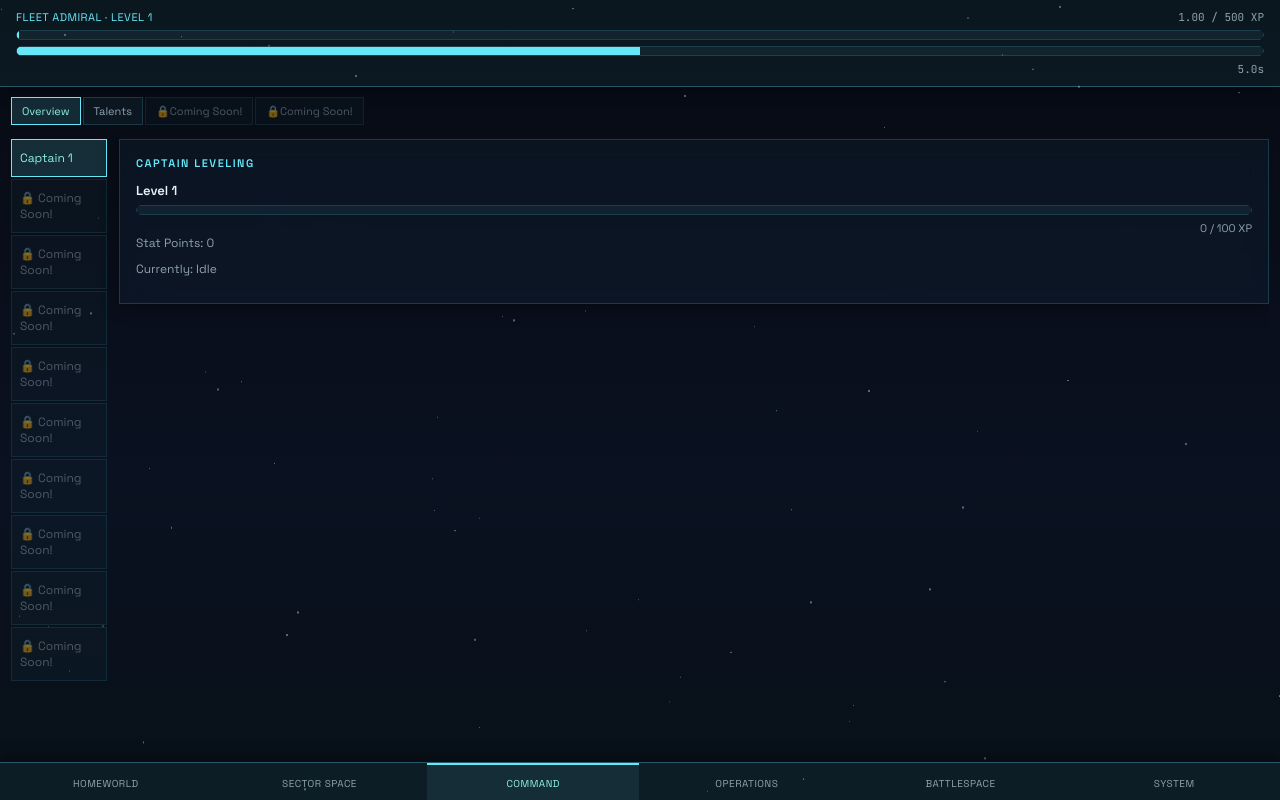
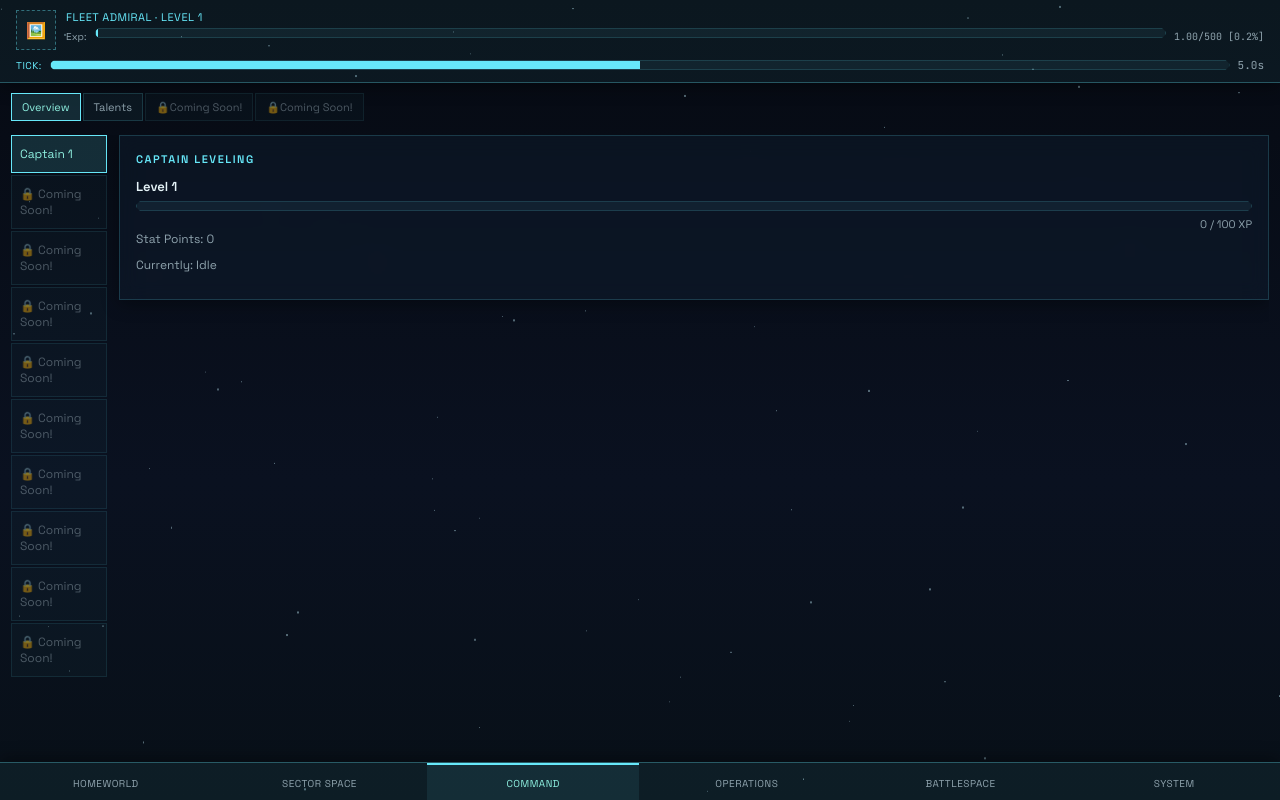
Before and after one commit to Scythrael/HyperionLegacy, a Svelte app: page / in a window 1280 px wide. Built offline with nearby package versions, Linux system fonts and the light colour scheme.

Commit message:
style: header redesign -- portrait placeholder, inline XP bar, one-line tick bar

```diff
--- a/src/App.svelte
+++ b/src/App.svelte
@@ -612,17 +612,26 @@
   <Starfield />
   <div class="frame">
     <div class="top-bar">
-      <div class="top-bar-row">
-        <span class="top-bar-label">Fleet Admiral · Level {state.fleetAdminLevel}</span>
-        <span class="top-bar-value">{formatNumber(state.fleetAdminXp)} / {formatNumber(xpForNextFleetAdminLevel(state.fleetAdminLevel))} XP</span>
+      <div class="top-bar-header">
+        <div class="mission-portrait-frame top-bar-portrait" aria-hidden="true">🖼️</div>
+        <div class="top-bar-info">
+          <div class="top-bar-name">Fleet Admiral · Level {state.fleetAdminLevel}</div>
+          <div class="top-bar-xp-row">
+            <span class="top-bar-xp-label">Exp:</span>
+            <div class="research-bar-track top-bar-xp-track">
+              <div class="research-bar-fill" style="width:{Math.min(100, (state.fleetAdminXp / xpForNextFleetAdminLevel(state.fleetAdminLevel)) * 100)}%"></div>
+            </div>
+            <span class="top-bar-xp-readout">{formatNumber(state.fleetAdminXp)}/{formatNumber(xpForNextFleetAdminLevel(state.fleetAdminLevel))} [{((state.fleetAdminXp / xpForNextFleetAdminLevel(state.fleetAdminLevel)) * 100).toFixed(1)}%]</span>
+          </div>
+        </div>
       </div>
-      <div class="research-bar-track">
-        <div class="research-bar-fill" style="width:{Math.min(100, (state.fleetAdminXp / xpForNextFleetAdminLevel(state.fleetAdminLevel)) * 100)}%"></div>
+      <div class="top-bar-tick-row">
+        <span class="top-bar-tick-label">TICK:</span>
+        <div class="tick-bar-track top-bar-tick-track">
+          <div class="tick-bar-fill" style="width:{globalTickProgress * 100}%"></div>
+        </div>
+        <span class="top-bar-tick-readout">{globalTickRemaining.toFixed(1)}s</span>
       </div>
-      <div class="tick-bar-track">
-        <div class="tick-bar-fill" style="width:{globalTickProgress * 100}%"></div>
-      </div>
-      <div class="tick-bar-readout">{globalTickRemaining.toFixed(1)}s</div>
     </div>
 
     <main class="tab-body">
@@ -1412,9 +1421,30 @@
     padding: 10px 16px;
     flex-shrink: 0; /* never compresses, even if .tab-scroll-area's content is tall */
   }
-  .top-bar-row { display: flex; justify-content: space-between; align-items: baseline; margin-bottom: 6px; }
-  .top-bar-label { font-size: 11px; letter-spacing: 0.5px; color: var(--color-accent); text-transform: uppercase; }
-  .top-bar-value { font-family: var(--font-mono); font-size: 11px; color: var(--color-text-secondary); }
+  /* Header redesign (2026-07-07, mid-plan addition unrelated to the loot/
+     talent rework -- portrait placeholder + inline XP bar + one-line tick
+     bar, per the user's own ASCII mockup). Replaces the old stacked
+     .top-bar-row/.research-bar-track/.tick-bar-track/.tick-bar-readout
+     layout (each on its own full-width line) with: a left-hand portrait next
+     to the name+XP-bar row, then a single full-width tick-bar row below.
+     .top-bar-header lays out the portrait + info column side by side. */
+  .top-bar-header { display: flex; gap: 10px; align-items: flex-start; margin-bottom: 8px; }
+  /* .top-bar-portrait itself is declared further down, immediately after
+     .mission-portrait-frame's own rule -- see the comment there for why the
+     ORDER of those two rules in the stylesheet matters (source-order tiebreak
+     on equal specificity). Kept out of this block deliberately so it doesn't
+     end up ahead of .mission-portrait-frame just because this new CSS block
+     was added in one place. */
+  .top-bar-info { flex: 1; min-width: 0; display: flex; flex-direction: column; gap: 4px; }
+  .top-bar-name { font-size: 11px; letter-spacing: 0.5px; color: var(--color-accent); text-transform: uppercase; }
+  .top-bar-xp-row { display: flex; align-items: center; gap: 8px; }
+  .top-bar-xp-label { font-size: 10px; color: var(--color-text-secondary); flex-shrink: 0; }
+  .top-bar-xp-track { flex: 1; margin-bottom: 0; } /* overrides .research-bar-track's own margin-bottom:6px -- this copy sits inline, not stacked above other content */
+  .top-bar-xp-readout { font-family: var(--font-mono); font-size: 10px; color: var(--color-text-secondary); white-space: nowrap; flex-shrink: 0; }
+  .top-bar-tick-row { display: flex; align-items: center; gap: 8px; }
+  .top-bar-tick-label { font-size: 10px; letter-spacing: 0.5px; color: var(--color-accent); text-transform: uppercase; flex-shrink: 0; }
+  .top-bar-tick-track { flex: 1; }
+  .top-bar-tick-readout { font-family: var(--font-mono); font-size: 11px; color: var(--color-text-secondary); white-space: nowrap; flex-shrink: 0; }
   /* Outer nav (Task 1, Phase 4) -- now the LAST flex child inside .frame
      (Task 1 of this plan moved it here from being the first child of the old
      <main>), so it's the bottom-most thing in the flex column, visually
@@ -1596,13 +1626,6 @@
     background: var(--color-accent);
     transition: width 0.1s linear;
   }
-  .tick-bar-readout {
-    margin-top: 6px;
-    font-family: var(--font-mono);
-    font-size: 11px;
-    color: var(--color-text-secondary);
-    text-align: right;
-  }
   .research-name { font-size: 13px; font-weight: 600; margin-bottom: 6px; }
   .research-cost { font-size: 12px; color: var(--color-text-secondary); margin-bottom: 10px; }
   .research-status { font-size: 13px; color: var(--color-success); margin: 0; }
@@ -1679,6 +1702,24 @@
     color: var(--color-text-secondary);
     background: rgba(var(--color-accent-rgb), 0.03);
   }
+  /* Header redesign (2026-07-07) -- the portrait element in the new
+     .top-bar-header uses class="mission-portrait-frame top-bar-portrait",
+     reusing this rule's border/background/flex-centering/color as-is and
+     only shrinking the box for the header's smaller footprint. Declared HERE,
+     immediately AFTER .mission-portrait-frame, on purpose: both are plain
+     single-class selectors (equal specificity), so with no !important on
+     either side, the cascade falls back to source order on any property
+     BOTH rules set -- and only the LATER rule in the compiled stylesheet
+     wins on those. This rule sets flex/height/font-size, which
+     .mission-portrait-frame also sets (flex:0 0 64px/height:64px/
+     font-size:24px) -- being later here means this rule's 40px/40px/16px
+     values are what actually apply to the portrait element. Everything
+     .mission-portrait-frame sets that this rule does NOT redeclare -- the
+     dashed border, background tint, display:flex centering, text color --
+     is untouched by this rule and still applies. If this rule is ever moved
+     ABOVE .mission-portrait-frame in the file, the override direction
+     flips and the portrait silently reverts to the 64px mission-card size. */
+  .top-bar-portrait { flex: 0 0 40px; height: 40px; font-size: 16px; }
   .mission-card-body { flex: 1; min-width: 0; }
   /* No existing non-dev-panel "danger" button style to reuse -- .dev-btn.danger
      is scoped to the amber dev-panel look, and .prestige-btn's warning color
```
